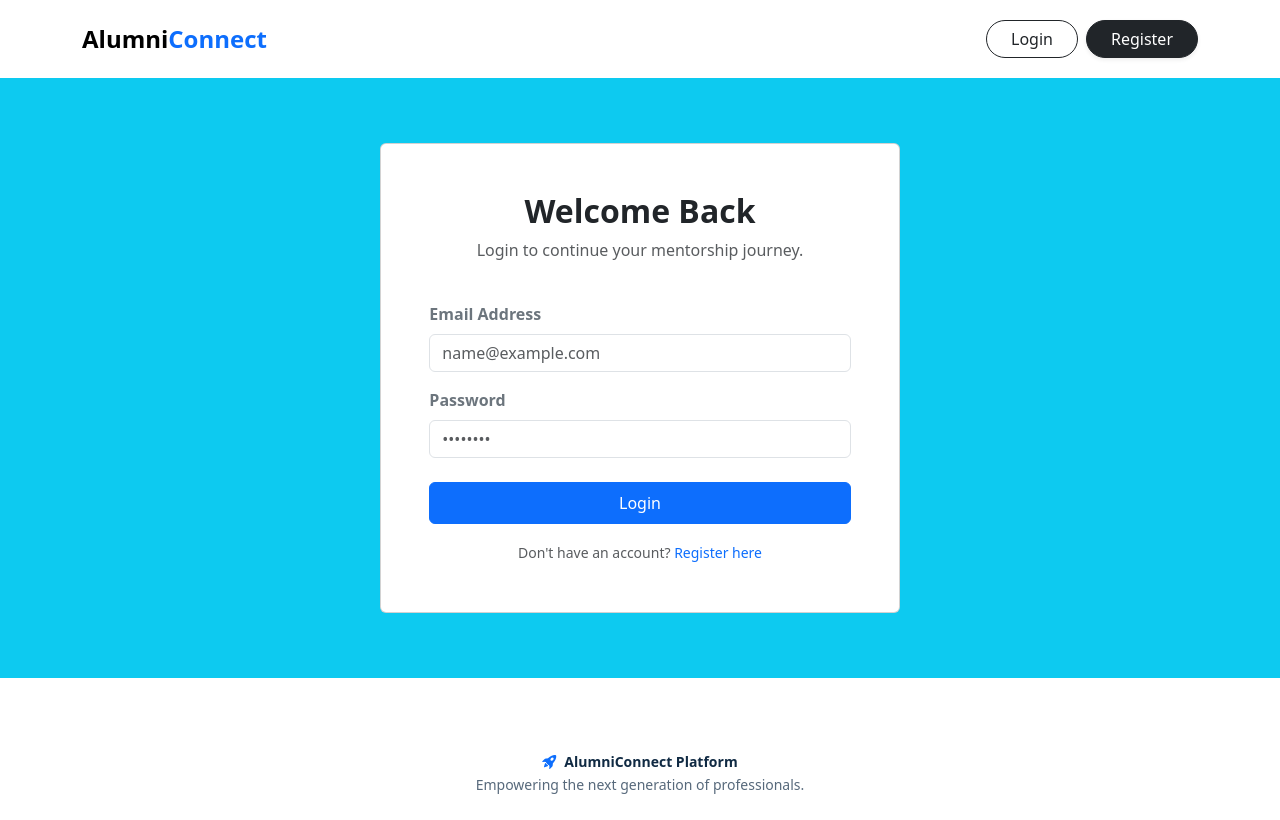
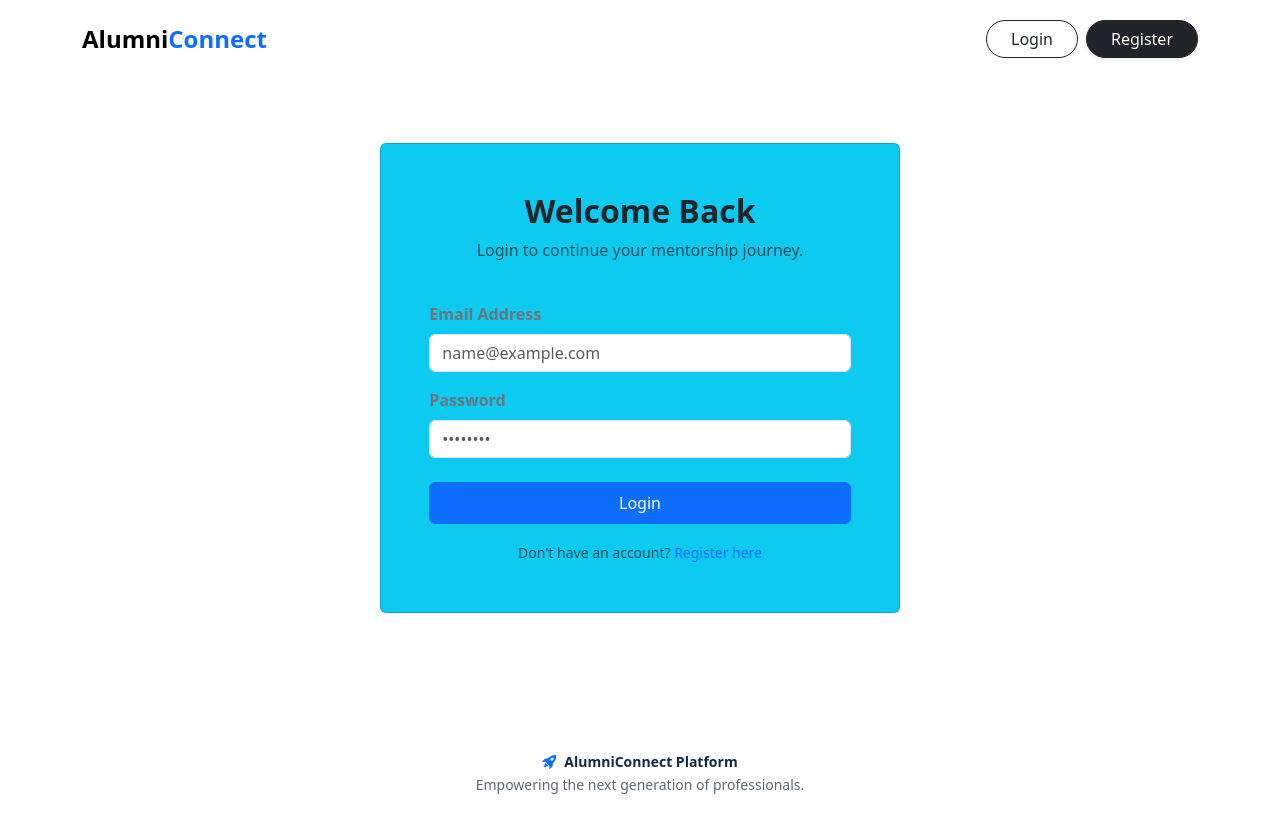
Before and after one commit to Hitesh1205/byte-builders, a React (Create React App) app in the folder frontend/: page / in a window 1280 px wide. Built offline with nearby package versions, Linux system fonts and the light colour scheme.

Commit message:
Add background color to Login card
Updated the Login component to include background color in the card.

```diff
--- a/frontend/src/pages/Login.js
+++ b/frontend/src/pages/Login.js
@@ -19,9 +19,9 @@ function Login() {
   };
 
   return (
-    <div className="row justify-content-center align-items-center bg-info" style={{ minHeight: "75vh" }}>
+    <div className="row justify-content-center align-items-center" style={{ minHeight: "75vh" }}>
       <div className="col-md-5">
-        <div className="card modern-card p-5">
+        <div className="card modern-card p-5 bg-info">
           <div className="text-center mb-4">
             <h2 className="fw-bold">Welcome Back</h2>
             <p className="text-muted">Login to continue your mentorship journey.</p>
```
